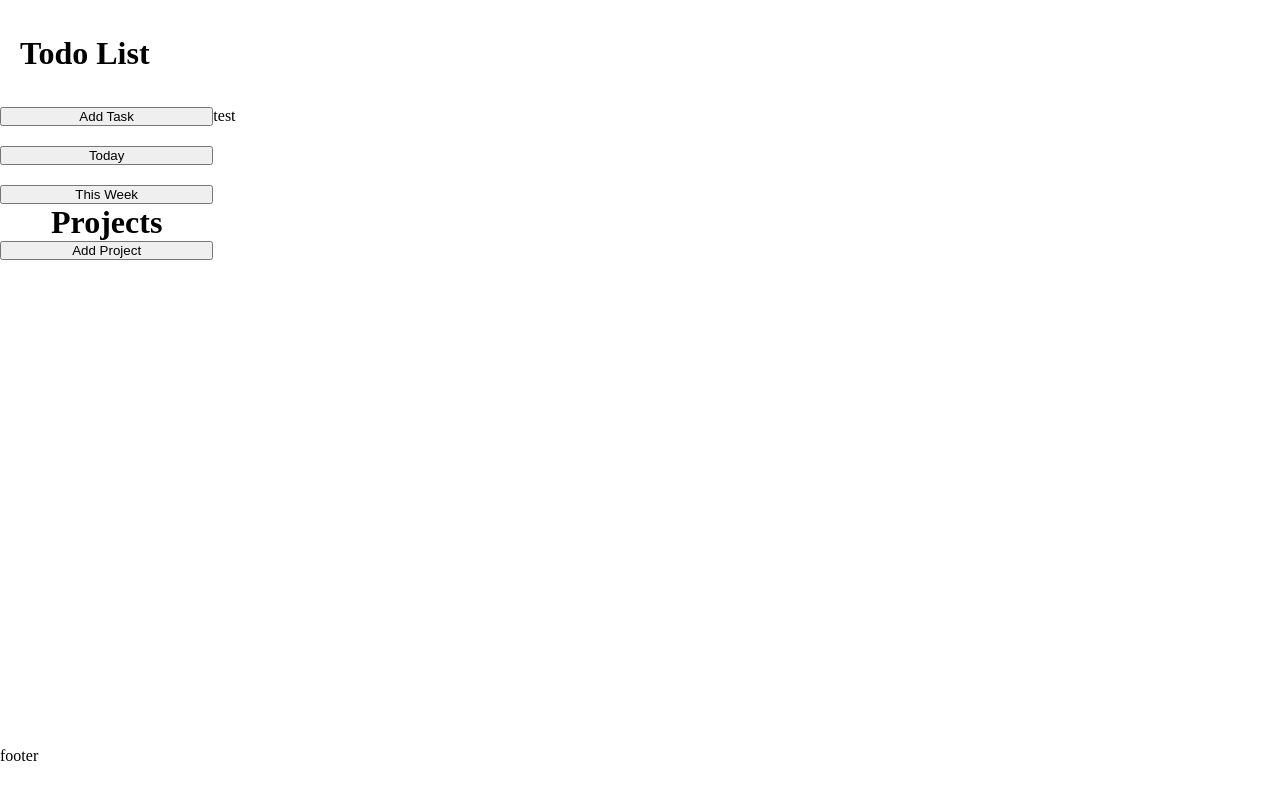
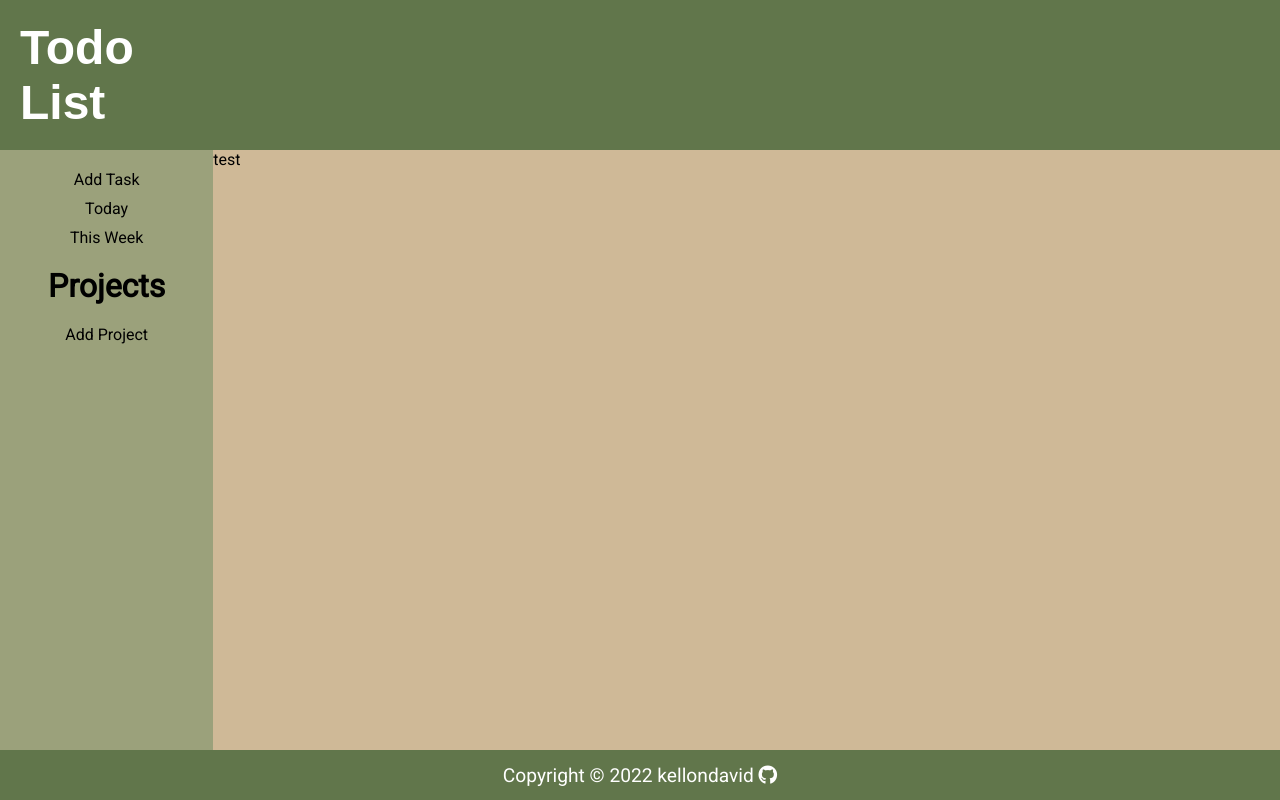
Before and after one commit to kellondavid/todo-list, a website built with webpack: page dist/index.html in a window 1280 px wide. Built offline with nearby package versions, Linux system fonts and the light colour scheme; a web font is replaced by a local one.

Commit message:
add background css, font family

```diff
--- a/dist/index.html
+++ b/dist/index.html
@@ -5,7 +5,11 @@
     <meta http-equiv="X-UA-Compatible" content="IE=edge" />
     <meta name="viewport" content="width=device-width, initial-scale=1.0" />
     <title>Todo List</title>
+    <script src="https://kit.fontawesome.com/1ef3d5c65e.js" crossorigin="anonymous"></script>
     <link rel="stylesheet" href="style.css" />
+    <link rel="preconnect" href="https://fonts.googleapis.com">
+<link rel="preconnect" href="https://fonts.gstatic.com" crossorigin>
+<link href="https://fonts.googleapis.com/css2?family=Annie+Use+Your+Telescope&family=Indie+Flower&family=League+Script&family=Merriweather&family=Montserrat:wght@100;400;900&family=Roboto&family=Sacramento&family=Shadows+Into+Light&family=Varela+Round&display=swap" rel="stylesheet">
   </head>
   <body>
     <div class="header"><h1>Todo List</h1></div>
@@ -23,7 +27,8 @@
       </div>
     </div>
     <div class="content">test</div>
-    <div class="footer">footer</div>
+    <div class="footer"><p class="signature">Copyright © <script>document.write(new Date().getFullYear());</script> kellondavid <a href="https://github.com/kellondavid"><i class="fa-brands fa-github"></i></p></a>
+    </div></div>
   </body>
   <script src="./main.js"></script>
 </html>
--- a/dist/style.css
+++ b/dist/style.css
@@ -12,16 +12,40 @@ body {
   grid-template-columns: 1fr 5fr;
   grid-template-rows: 1fr 6fr 0.5fr;
   height: 100vh;
+  background-color: #61764b;
+  font-family: "Roboto", sans-serif;
+}
+
+button {
+  border: none;
+  color: inherit;
+  font-family: inherit;
+  font-size: inherit;
+  outline: none;
+  cursor: pointer;
+  border-radius: 5px;
+  background-color: inherit;
+  width: 50%;
+  align-self: center;
+}
+
+button:hover {
+  background-color: #fad6a5;
 }
 
 .header {
   display: flex;
   align-items: center;
+  justify-content: center;
   padding: 20px;
+  font-family: "Annie Use Your Telescope", sans-serif;
+  font-size: 1.5rem;
+  color: white;
 }
 
 .mainList {
   grid-column: -3/-2;
+  background-color: #9ba17b;
 }
 
 .nav {
@@ -30,15 +54,36 @@ body {
 
 .defaultList,
 .projectsList {
-    display: flex;
-    flex-direction: column;
-    gap: 20px;
+  display: flex;
+  flex-direction: column;
+  gap: 10px;
+  padding-top: 20px;
+}
+
+.defaultList {
+  padding-bottom: 20px;
 }
 
 .content {
-    grid-column: 2/3;
+  grid-column: 2/3;
+  background-color: #cfb997;
 }
 
 .footer {
   grid-column: -3/-1;
+  text-align: center;
+  display: flex;
+  justify-content: center;
+  align-items: center;
+  font-size: 1.2rem;
+  color: white;
 }
+
+.fa-github:hover {
+  transform: rotate(360deg);
+}
+
+.fa-github {
+  color: white;
+  transition: transform 0.3s ease-in-out;
+}
```
